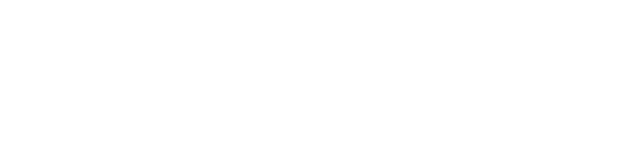
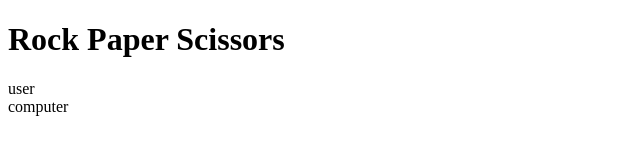
Before and after one commit to chowd1110/Rock-Paper-Scissors, a plain HTML site: page index.html in a window 1280 px wide. Shown: the whole page, without its empty margins (0-640 px from the left). Drawn offline with Linux system fonts and the light colour scheme.

Commit message:
Add user and computer badges to index.html

```diff
--- a/index.html
+++ b/index.html
@@ -5,6 +5,12 @@
         <title> Rock Paper Scissors</title>
     </head>
     <body>
-
+        <header>
+            <h1> Rock Paper Scissors </h1>
+            <div class="score">
+                <div id = "user-label" class="badge"> user </div>
+                <div id = "comp-label" class="badge">computer </div>
+            </div>
+        </header>
     </body>
 </html>
```
